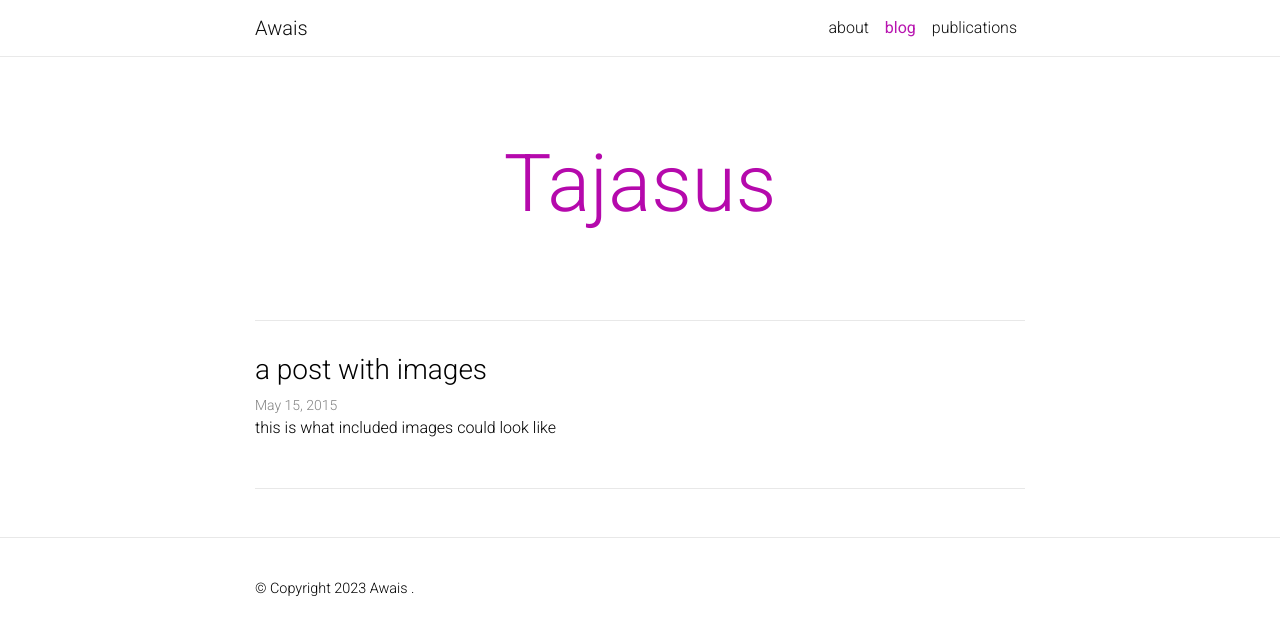
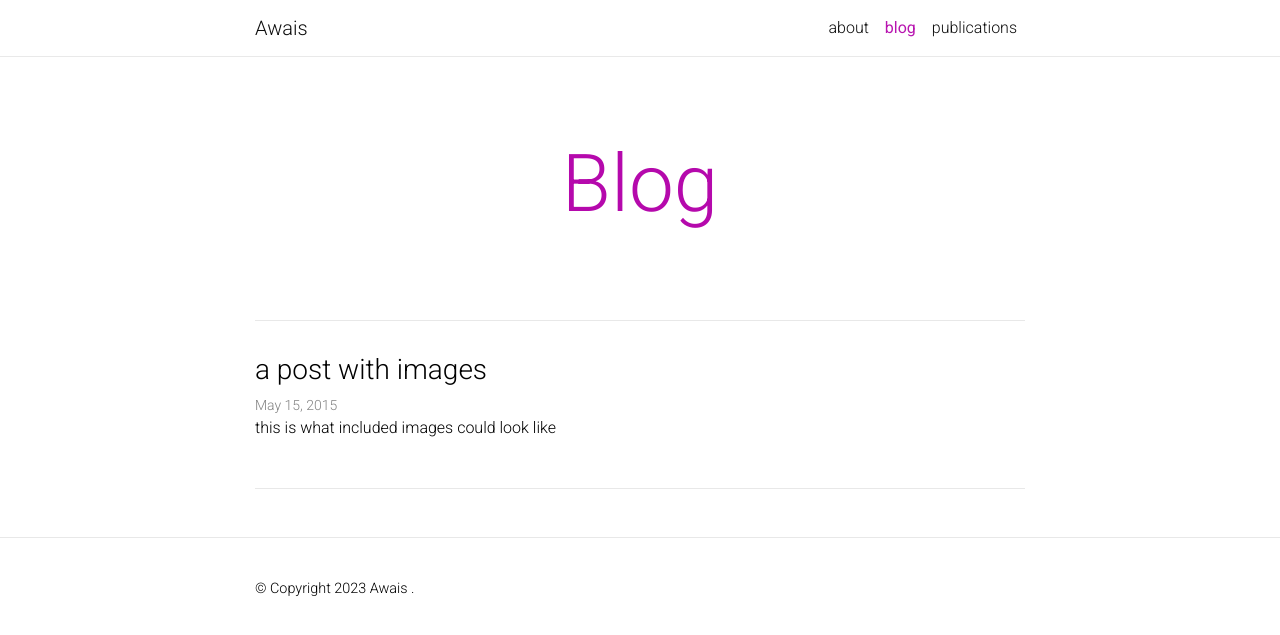
Before and after one commit to awaisrauf/awaisrauf.github.io, a Jekyll site: the page built from blog/index.html, in a window 1280 px wide. Shown: the top 635 px of the page. Built offline with Jekyll 4.4.1, drawn with Linux system fonts in a browser that asks for light colours; nearby versions of some CDN libraries; the list of posts is cut into pages by our own code; comment, search, counter and statistics services are not loaded; a style sheet for code colours, icons or effects is not loaded.

Commit message:
Update _config.yml

```diff
--- a/_config.yml
+++ b/_config.yml
@@ -72,7 +72,7 @@ panelbear_analytics: XXXXXXXXX # panelbear analytics site ID
 # Blog
 # -----------------------------------------------------------------------------
 
-blog_name: Tajasus # your blog must have a name for it to show up in the nav bar
+blog_name: Blog # your blog must have a name for it to show up in the nav bar
 blog_description:
 permalink: /blog/:year/:title/
 
@@ -177,14 +177,14 @@ scholar:
 # Optional Features
 # -----------------------------------------------------------------------------
 
-enable_google_analytics:    true  # enables google analytics
+enable_google_analytics:    true   # enables google analytics
 enable_panelbear_analytics: false  # enables panelbear analytics
 enable_mansory:             true   # enables automatic project cards arangement
 enable_math:                true   # enables math typesetting (uses MathJax)
 enable_tooltips:            false  # enables automatic tooltip links generated
                                    # for each section titles on pages and posts
-enable_darkmode:            false   # enables switching between light/dark modes
-enable_navbar_social:       true  # enables displaying social links in the
+enable_darkmode:            false  # enables switching between light/dark modes
+enable_navbar_social:       true   # enables displaying social links in the
                                    # navbar on the about page
 enable_project_categories:  true   # enables categorization of projects into
                                    # multiple categories
```
